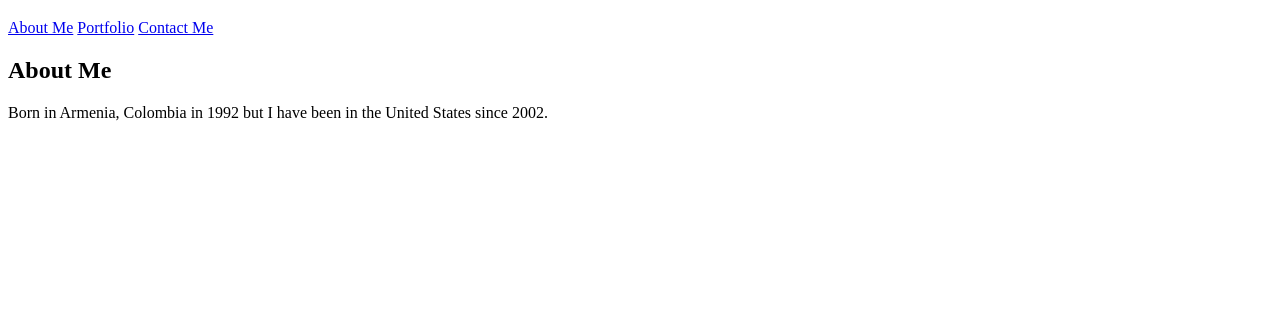
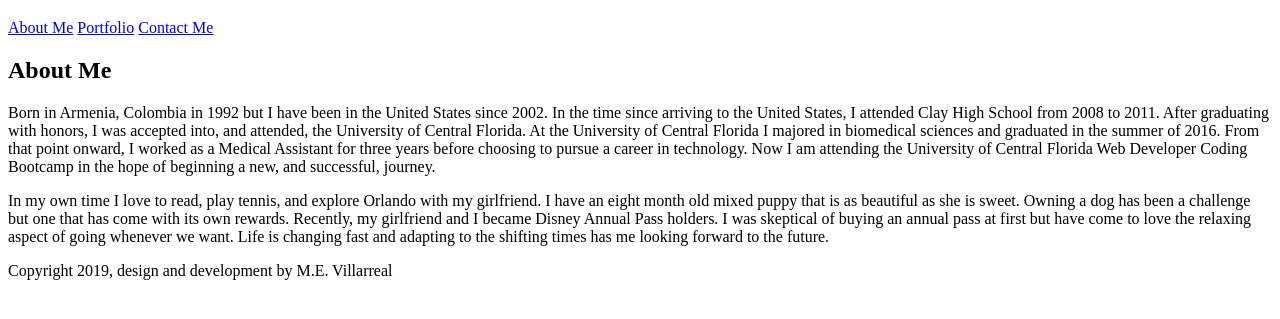
Before and after one commit to LeugimAtreides/Portfolio, a plain HTML site: page index.html in a window 1280 px wide. Shown: the part 61-380 px from the top of the page. Drawn offline with Linux system fonts and the light colour scheme.

Commit message:
Added HTML to the portfolio, contact, and about me sections. In which I've completed all tags.

```diff
--- a/index.html
+++ b/index.html
@@ -34,9 +34,30 @@ I've identified myself as the author for meta descriptors and I've linked the cs
         </section>
         <!-- In this section I will need to create a box that will float left but will also have to include overflow so that it sits flush against the background -->
         <section>
-            <p>Born in Armenia, Colombia in 1992 but I have been in the United States since 2002.</p>
-
+            <p>
+                Born in Armenia, Colombia in 1992 but I have been in the United States since 2002.
+                In the time since arriving to the United States, I attended Clay High School from 2008 to 2011.
+                After graduating with honors, I was accepted into, and attended, the University of Central Florida.
+                At the University of Central Florida I majored in biomedical sciences and graduated in the summer of 2016.
+                From that point onward, I worked as a Medical Assistant for three years before choosing to pursue a career in technology.
+                Now I am attending the University of Central Florida Web Developer Coding Bootcamp in the hope of beginning a new, and successful, journey.
+            </p>
+            <p>
+                In my own time I love to read, play tennis, and explore Orlando with my girlfriend.
+                I have an eight month old mixed puppy that is as beautiful as she is sweet.
+                Owning a dog has been a challenge but one that has come with its own rewards.
+                Recently, my girlfriend and I became Disney Annual Pass holders.
+                I was skeptical of buying an annual pass at first but have come to love the relaxing aspect of going whenever we want.
+                Life is changing fast and adapting to the shifting times has me looking forward to the future.
+            </p>
         </section>
+    </div>
+    <!-- This next division will contain the footer, the footer will need to be classified to have a colored upper border. It will also need to be stickied and will extend the length of the webpage.
+    It will need to sit on top of the pattern -->
+    <div>
+        <footer>
+            Copyright 2019, design and development by M.E. Villarreal
+        </footer>
     </div>
 </body>
 
```
Also changed, not shown: contact.html (+49 -7 lines), portfolio.html (+48 -0 lines), assets/images/pexels-photo-908284.jpeg (added).
